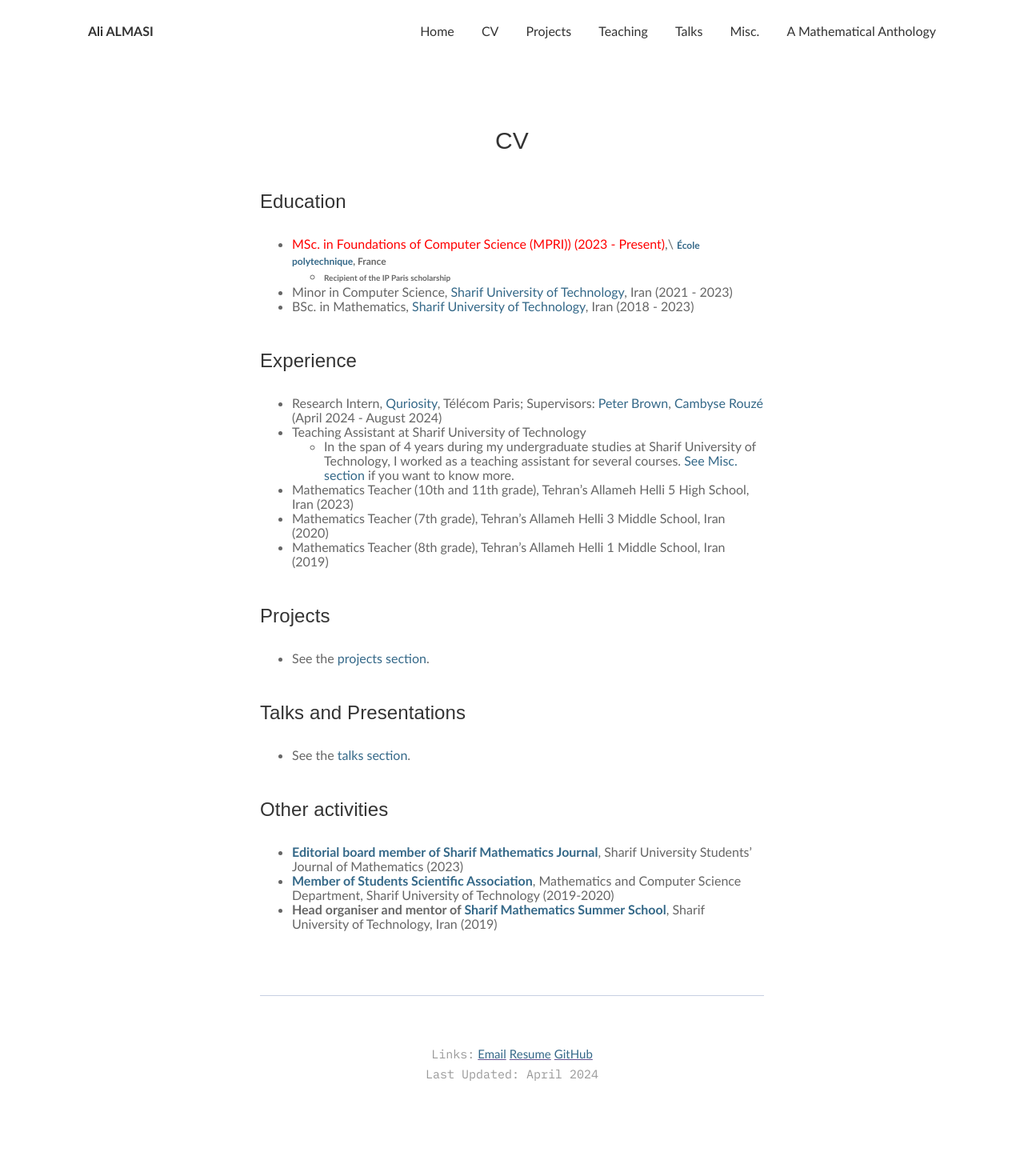
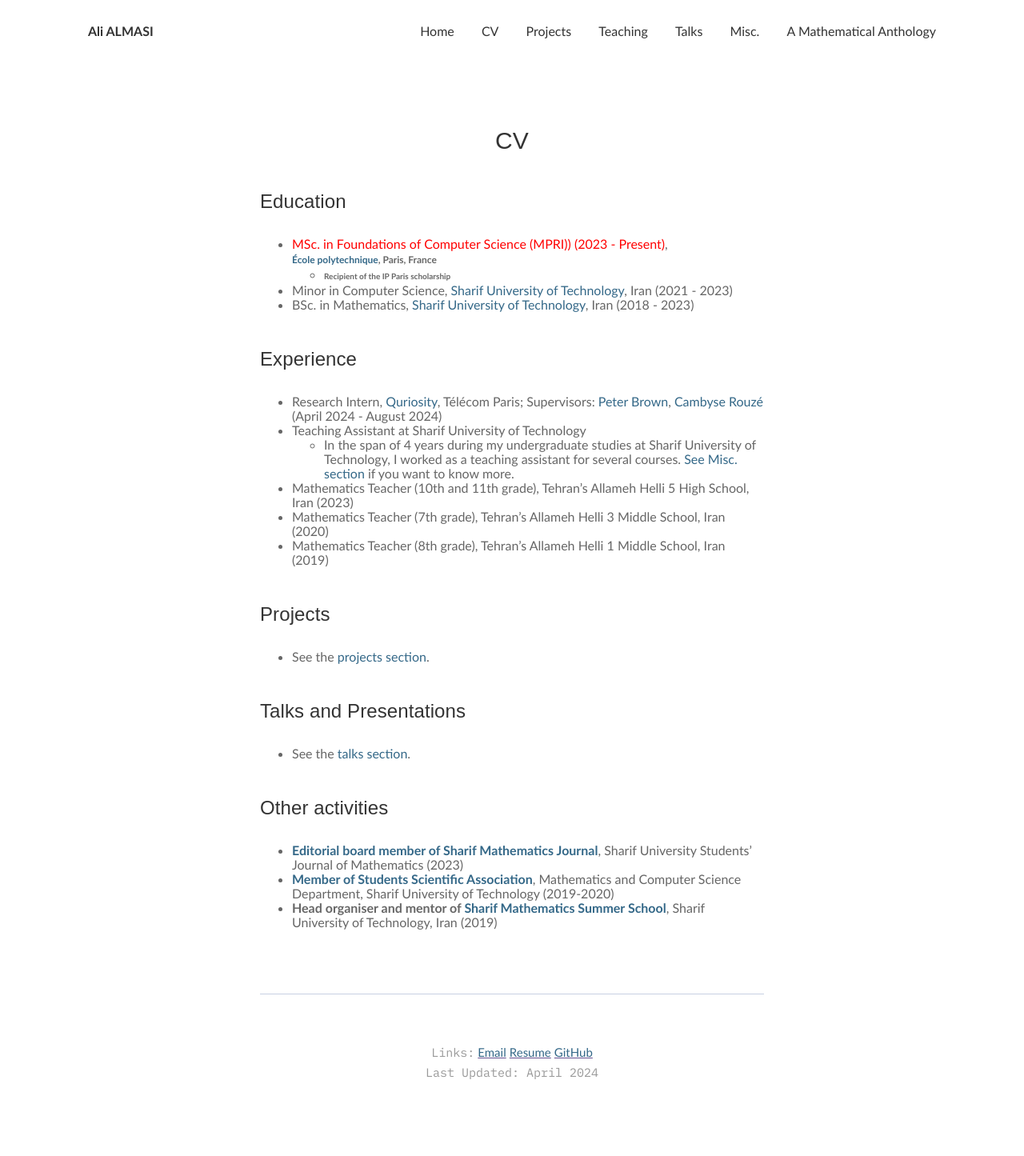
Before and after one commit to ali-almasi/ali-almasi.github.io, a Jekyll site: the page built from _pages/2_cv.md, in a window 1280 px wide. Shown: the whole page at 80% size. Built offline with Jekyll 4.4.1, drawn with Linux system fonts in a browser that asks for light colours.

Commit message:
Update 2_cv.md

```diff
--- a/_pages/2_cv.md
+++ b/_pages/2_cv.md
@@ -4,8 +4,8 @@
 permalink: /curriculum-vitae/
 ---
 ### Education
- *   <span style="color:red;font-size:16px">MSc. in Foundations of Computer Science (MPRI)) (2023 - Present)</span>,\ <span style="font-weight:700;font-size:12px">
-    [École polytechnique](https://www.polytechnique.edu/),  France</span>
+ *   <span style="color:red;font-size:16px">MSc. in Foundations of Computer Science (MPRI)) (2023 - Present)</span>,\
+	 <span style="font-weight:700;font-size:12px">[École polytechnique](https://www.polytechnique.edu/), Paris, France</span>
 	 - <span style="font-weight:700;font-size:10px">Recipient of the IP Paris scholarship</span>
 *   Minor in Computer Science,  [Sharif University of Technology](https://en.sharif.edu/), Iran (2021 - 2023)
 *   BSc. in Mathematics,  [Sharif University of Technology](https://en.sharif.edu/), Iran (2018 - 2023)
```
